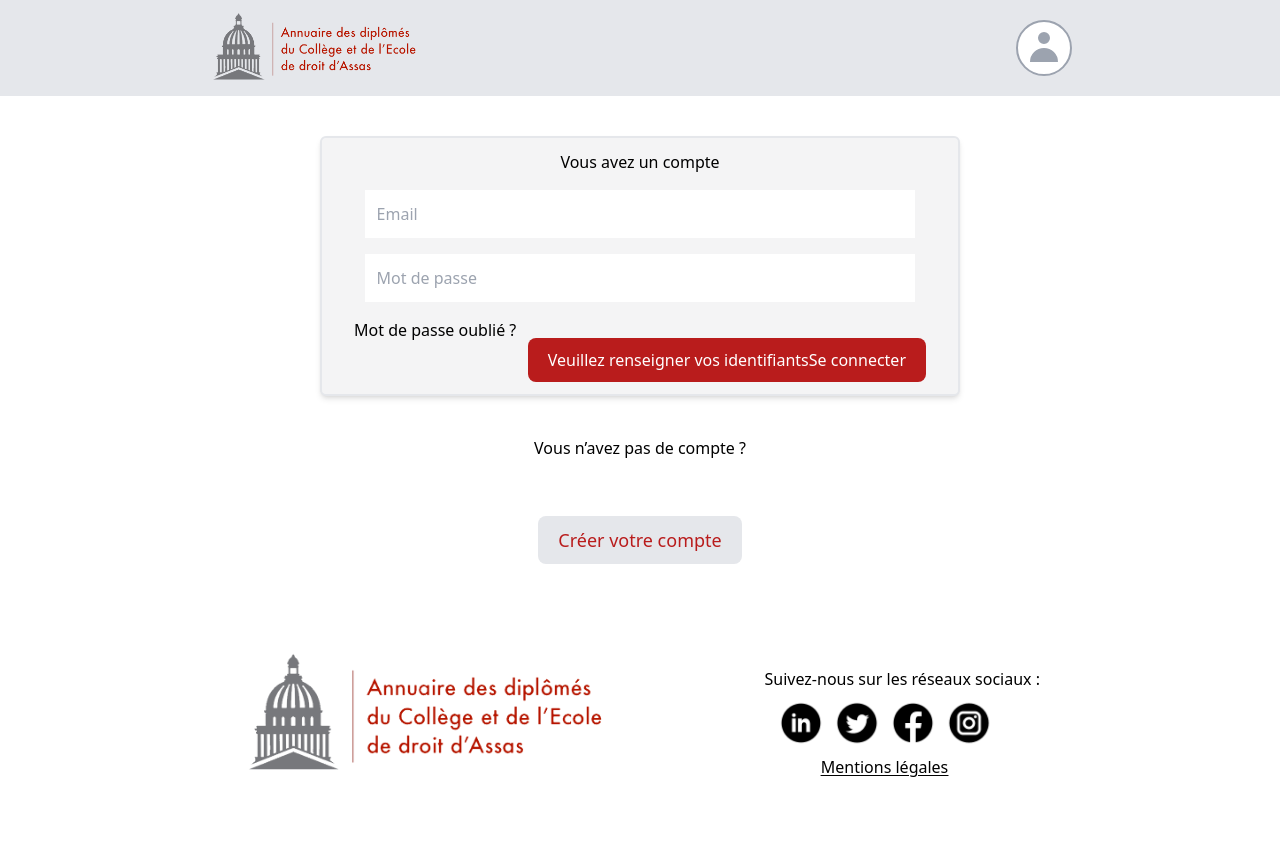
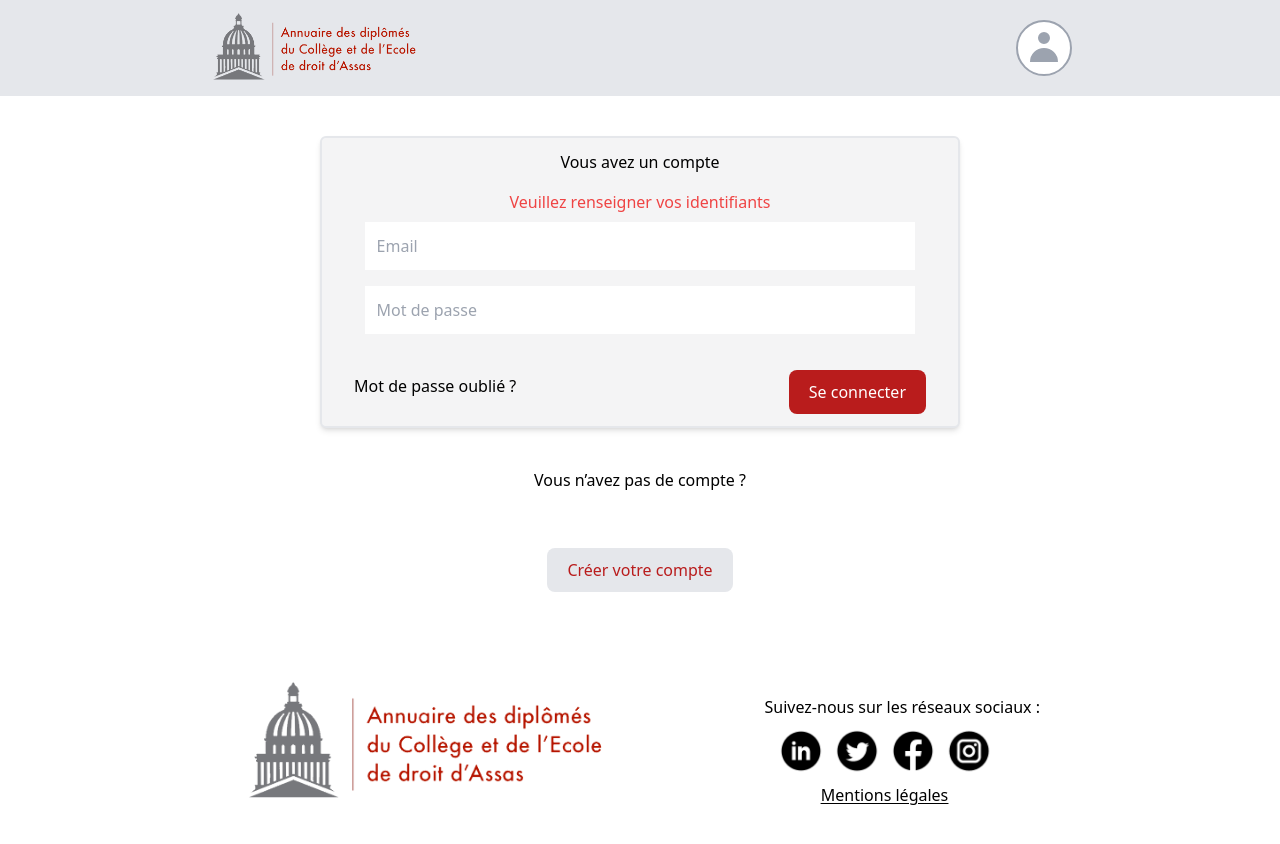
Before and after one commit to WildCodeSchool/2022-03-JS-Remote-404-Alumni-droit, a React (Vite) app in the folder frontend/: page /identification in a window 1280 px wide. Both pictures are taken after a click on the button "Se connecter". Shown: the top 844 px of the page. Built offline with nearby package versions, Linux system fonts and the light colour scheme; a web font is replaced by a local one.

Commit message:
Fixed data validation for login

```diff
--- a/frontend/src/pages/Identification.jsx
+++ b/frontend/src/pages/Identification.jsx
@@ -36,6 +36,7 @@ function Identification() {
       <form className="flex flex-col justify-center mb-10 w-[100%] md:w-[70%] lg:w-[50%]  mx-auto text-center space-y-4 rounded-md shadow-md border-2 bg-zinc-100 m-3 mt-[2.5rem] p-3">
         <p>Vous avez un compte</p>
         <label htmlFor="Email">
+          {msg && <p className="text-red-500 pb-2">{msg}</p>}
           <input
             type="email"
             placeholder="Email"
@@ -58,13 +59,13 @@ function Identification() {
           />
         </label>
         <div className="px-5 mt-3 flex flex-row justify-between">
-          <p>Mot de passe oublié ?</p>
+          <p className="pt-6">Mot de passe oublié ?</p>
+
           <button
             className="text-white bg-red-700 hover:bg-red-600 focus:outline-none font-medium rounded-lg text-sm lg:text-base mt-5 px-5 py-2.5 inline-flex items-center"
             type="button"
             onClick={(e) => handleClick(e)}
           >
-            {msg && <p>{msg}</p>}
             <p>Se connecter</p>
             {/* se connecter à rendre propre */}
           </button>
@@ -75,7 +76,7 @@ function Identification() {
         <Link to="/SignUp">
           <button
             type="button"
-            className="m-14 md:m-10 lg:m-14 xl:m-14 text-center mx-auto text-red-700 bg-gray-200 hover:bg-gray-300 focus:ring-4 focus:outline-none focus:ring-gray-200 font-medium rounded-lg text-sm lg:text-base xl:text-lg mt-5 px-5 py-2.5 inline-flex items-center dark:bg-gray-200 dark:hover:bg-gray-200 dark:focus:ring-gray-200"
+            className="m-14 md:m-10 lg:m-14 xl:m-14 text-center mx-auto text-red-700 bg-gray-200 border-gray-200 hover:bg-gray-100 font-medium rounded-lg text-sm lg:text-base mt-5 px-5 py-2.5 inline-flex items-center"
           >
             <p>Créer votre compte</p>
           </button>
```
